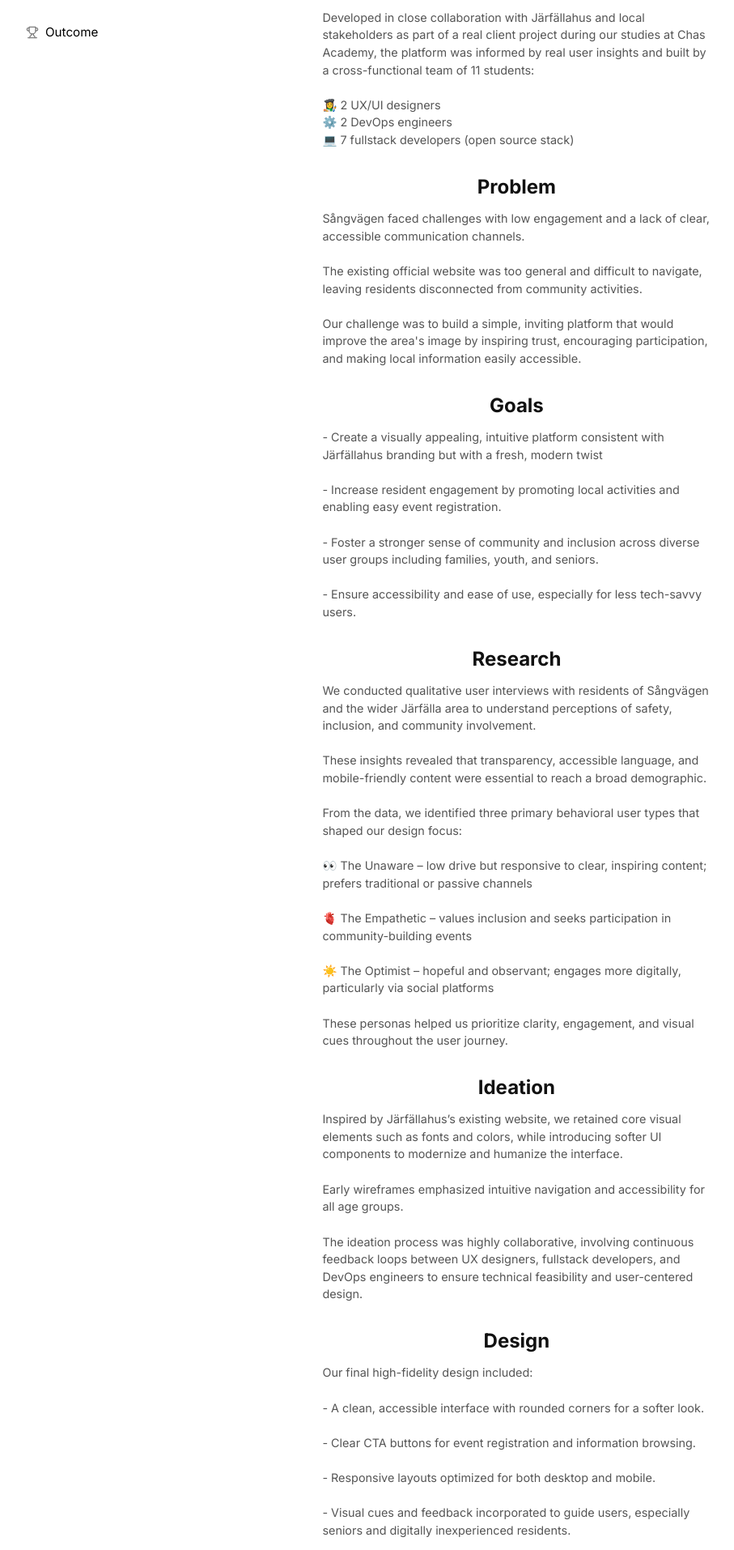
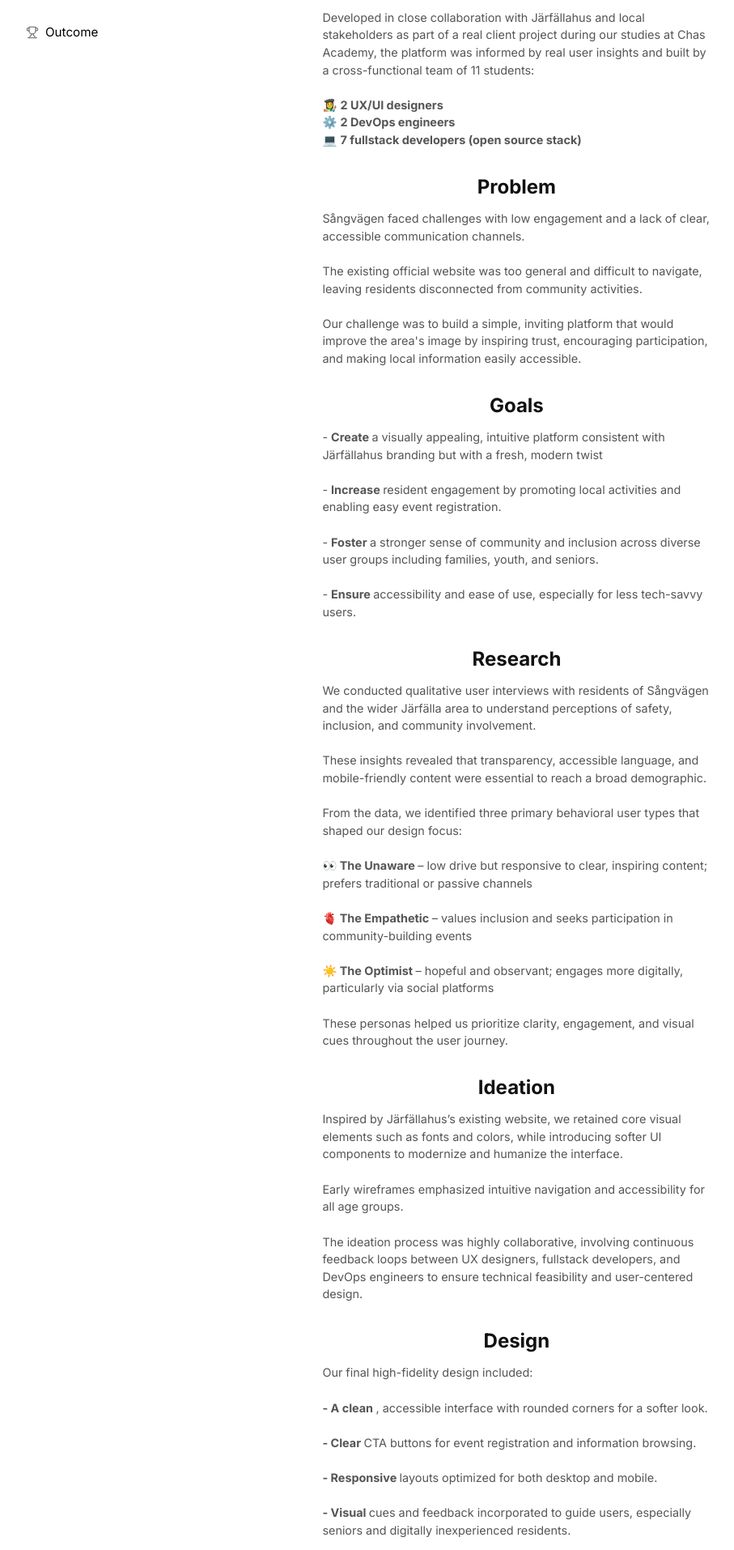
Before and after one commit to desjohnsen/portfolio, a React (Vite) app: page /projects/1 in a window 1280 px wide. Shown: the part 486-2400 px from the top of the page at 81% size, without its empty margins (48-955 px from the left). Built offline with nearby package versions, Linux system fonts and the light colour scheme.

Commit message:
style: add bold styling to specific paragraphs

```diff
--- a/src/pages/Project1.jsx
+++ b/src/pages/Project1.jsx
@@ -14,10 +14,10 @@ const Project1 = () => {
       <section id="overview">
         <h2>Overview</h2>
         <p>Our mission was to improve Sångvägen’s reputation by creating a welcoming and vibrant digital platform that fosters a sense of safety, inclusion, and community.<br /><br />
-           Developed in close collaboration with Järfällahus and local stakeholders as part of a real client project during our studies at Chas Academy, the platform was informed by real user insights and built by a cross-functional team of 11 students: <br /><br />
-           👩‍🎨 2 UX/UI designers <br />
-          ⚙️ 2 DevOps engineers  <br />
-          💻 7 fullstack developers (open source stack)
+           Developed in close collaboration with Järfällahus and local stakeholders as part of a real client project during our studies at Chas Academy, the platform was informed by real user insights and built by a cross-functional team of 11 students:<br /><br />
+           👩‍🎨 <strong>2 UX/UI designers</strong> <br />
+          ⚙️ <strong>2 DevOps engineers</strong>  <br />
+          💻 <strong>7 fullstack developers (open source stack)</strong>
 
         </p>
       </section>
@@ -31,10 +31,10 @@ const Project1 = () => {
       <section id="goals">
         <h2>Goals</h2>
         <p>
-         - Create a visually appealing, intuitive platform consistent with Järfällahus branding but with a fresh, modern twist <br /><br />
-         - Increase resident engagement by promoting local activities and enabling easy event registration. <br /><br />
-         - Foster a stronger sense of community and inclusion across diverse user groups including families, youth, and seniors. <br /><br />
-         - Ensure accessibility and ease of use, especially for less tech-savvy users.</p>
+        - <strong> Create </strong> a visually appealing, intuitive platform consistent with Järfällahus branding but with a fresh, modern twist <br /><br />
+         - <strong> Increase </strong> resident engagement by promoting local activities and enabling easy event registration. <br /><br />
+         - <strong> Foster </strong> a stronger sense of community and inclusion across diverse user groups including families, youth, and seniors. <br /><br />
+         - <strong> Ensure </strong> accessibility and ease of use, especially for less tech-savvy users.</p>
       </section>
 
       <section id="research">
@@ -42,9 +42,9 @@ const Project1 = () => {
         <p>We conducted qualitative user interviews with residents of Sångvägen and the wider Järfälla area to understand perceptions of safety, inclusion, and community involvement.<br /><br />
            These insights revealed that transparency, accessible language, and mobile-friendly content were essential to reach a broad demographic. <br /><br />
            From the data, we identified three primary behavioral user types that shaped our design focus: <br /><br />
-           👀 The Unaware – low drive but responsive to clear, inspiring content; prefers traditional or passive channels <br /><br />
-           🫀 The Empathetic – values inclusion and seeks participation in community-building events <br /><br />
-           ☀️ The Optimist – hopeful and observant; engages more digitally, particularly via social platforms <br /><br />
+           <strong> 👀 The Unaware </strong> – low drive but responsive to clear, inspiring content; prefers traditional or passive channels <br /><br />
+           <strong> 🫀 The Empathetic </strong> – values inclusion and seeks participation in community-building events <br /><br />
+           <strong> ☀️ The Optimist </strong> – hopeful and observant; engages more digitally, particularly via social platforms <br /><br />
            These personas helped us prioritize clarity, engagement, and visual cues throughout the user journey.</p>
       </section>
 
@@ -58,10 +58,10 @@ const Project1 = () => {
       <section id="design">
         <h2>Design</h2>
         <p>Our final high-fidelity design included:<br /><br />
-          - A clean, accessible interface with rounded corners for a softer look.<br /><br />
-          - Clear CTA buttons for event registration and information browsing.<br /><br />
-          - Responsive layouts optimized for both desktop and mobile.<br /><br />
-          - Visual cues and feedback incorporated to guide users, especially seniors and digitally inexperienced residents.</p>
+        <strong>- A clean </strong>, accessible interface with rounded corners for a softer look.<br /><br />
+        <strong>- Clear </strong> CTA buttons for event registration and information browsing.<br /><br />
+        <strong>- Responsive </strong> layouts optimized for both desktop and mobile.<br /><br />
+        <strong>- Visual </strong>cues and feedback incorporated to guide users, especially seniors and digitally inexperienced residents.</p>
         <img src={phoneImage} alt="Järfällahus app" className="project-image" />
       </section>
 
```
